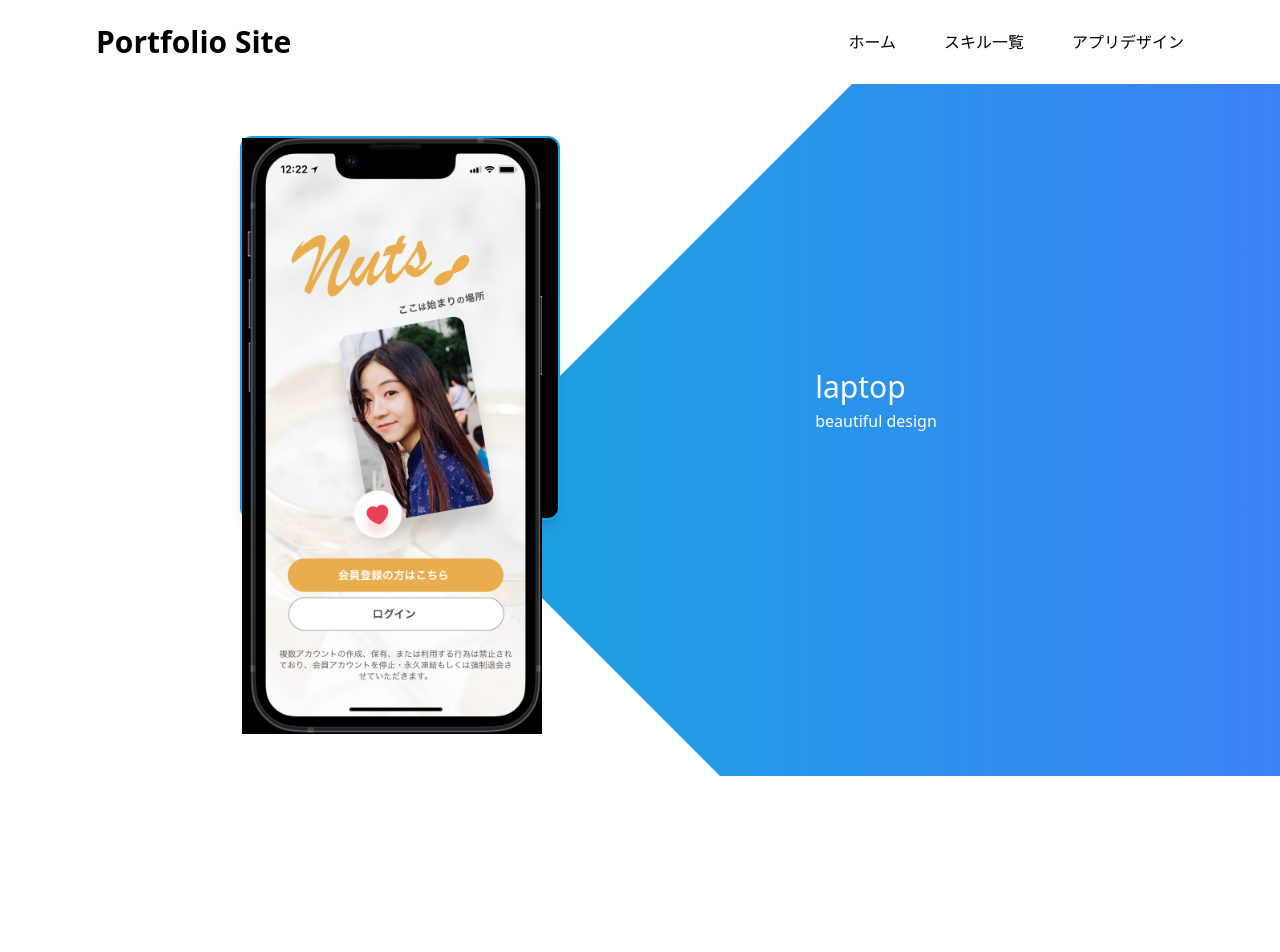
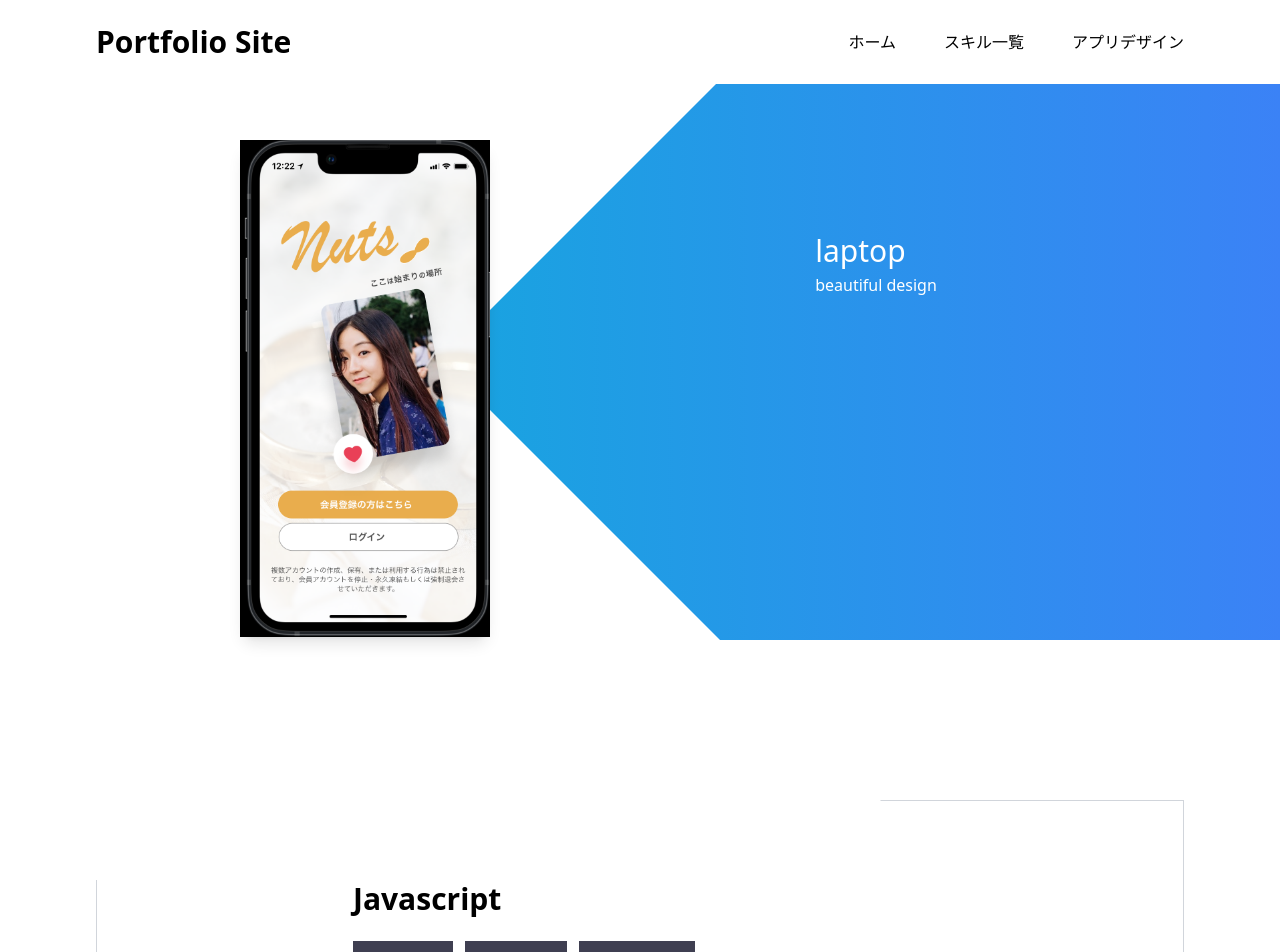
Before and after one commit to yurikondo/portfolio-site, a Next.js app: page / in a window 1280 px wide. Shown: the top 952 px of the page. Built offline with nearby package versions, Linux system fonts and the light colour scheme.

Commit message:
ヒーローセクションのレイアウトを調整

```diff
--- a/src/components/Card.tsx
+++ b/src/components/Card.tsx
@@ -6,7 +6,7 @@ import styles from "../styles/Home.module.css";
 const Card = () => {
   return (
     <div
-      className={`border-solid border-2 border-sky-500 rounded-xl shadow-lg w-80 h-96 bg-black absolute top-40 z-10 ${styles.phone}`}
+      className={`rounded-xl shadow-lg  absolute z-10 ${styles.phone}`}
       data-tilt
       // data-tilt-glare="true"
       // data-tilt-max="1"
@@ -14,8 +14,8 @@ const Card = () => {
       <Image
         alt="スマホの画像"
         src="/imgs/hero/screenshot.png"
-        width={300}
-        height={150}
+        width={250}
+        height={130}
       />
     </div>
   );
--- a/src/components/hero/Hero.tsx
+++ b/src/components/hero/Hero.tsx
@@ -50,7 +50,7 @@ const Hero: React.FC = () => {
   }, []);
 
   return (
-    <main className="-mt-6 w-screen h-screen bg-gradient-to-r from-cyan-500 to-blue-500 relative">
+    <main className="-mt-40 w-screen h-screen bg-gradient-to-r from-cyan-500 to-blue-500 relative">
       <div className={`w-screen h-screen absolute -ml-20 ${styles.circleWrap}`}>
         {/* lg:-ml-36 */}
         <div className={`w-0 h-0 ${styles.overray}`}></div>
--- a/src/pages/index.tsx
+++ b/src/pages/index.tsx
@@ -24,7 +24,7 @@ export default function Home({}) {
       </Head>
       <Navbar />
       <Hero />
-      <PortFolio />
+      {/* <PortFolio /> */}
       <Skills />
       <Banners />
       <Figma />
--- a/src/styles/Home.module.css
+++ b/src/styles/Home.module.css
@@ -6,6 +6,7 @@
 .phone {
   left: 25%;
   transform: translateY(-10%);
+  top: 300px;
 }
 
 .overray {
--- a/src/styles/globals.css
+++ b/src/styles/globals.css
@@ -8,7 +8,7 @@ body {
 }
 
 .commonLayout {
-  @apply container pt-12 mx-auto px-8 md:px-14 lg:px-24 w-full;
+  @apply container pt-12 mx-auto px-8 mb-20 md:px-14 lg:px-24 w-full;
 }
 
 .secondary-title {
```
